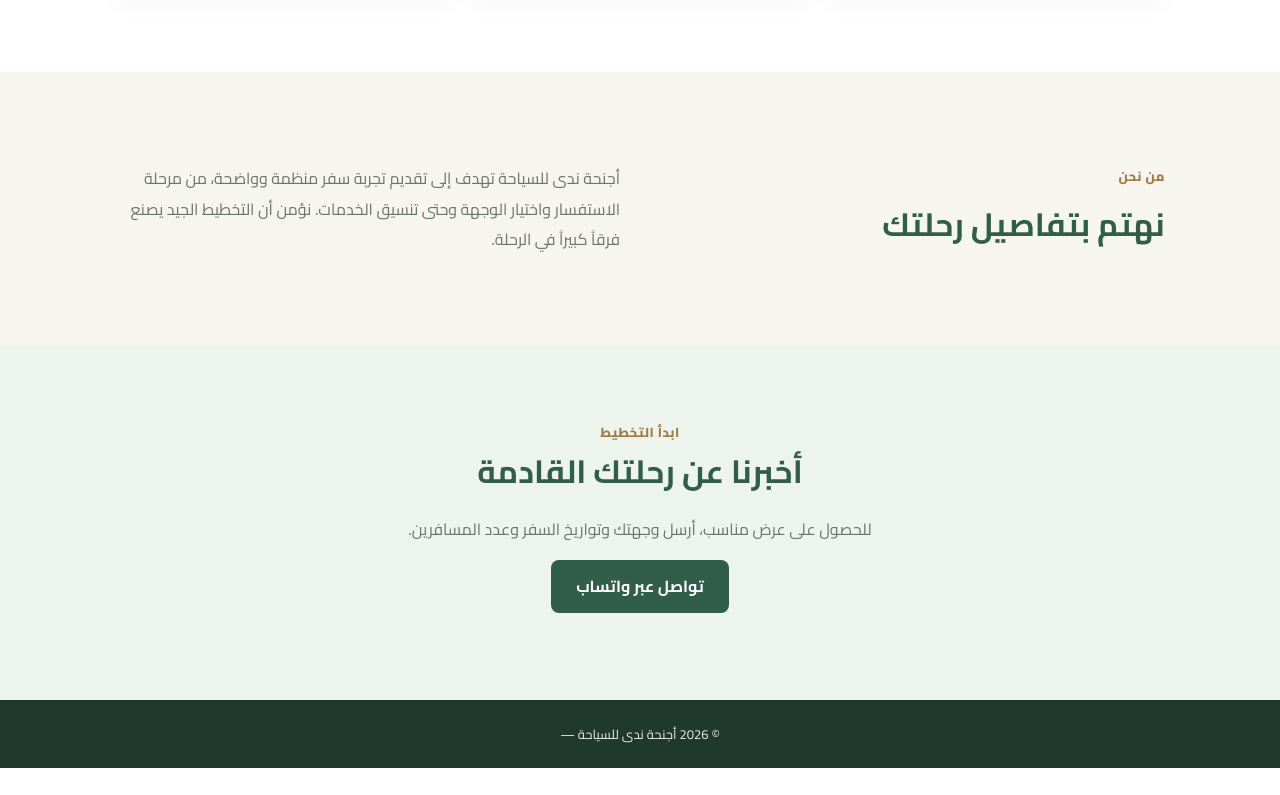
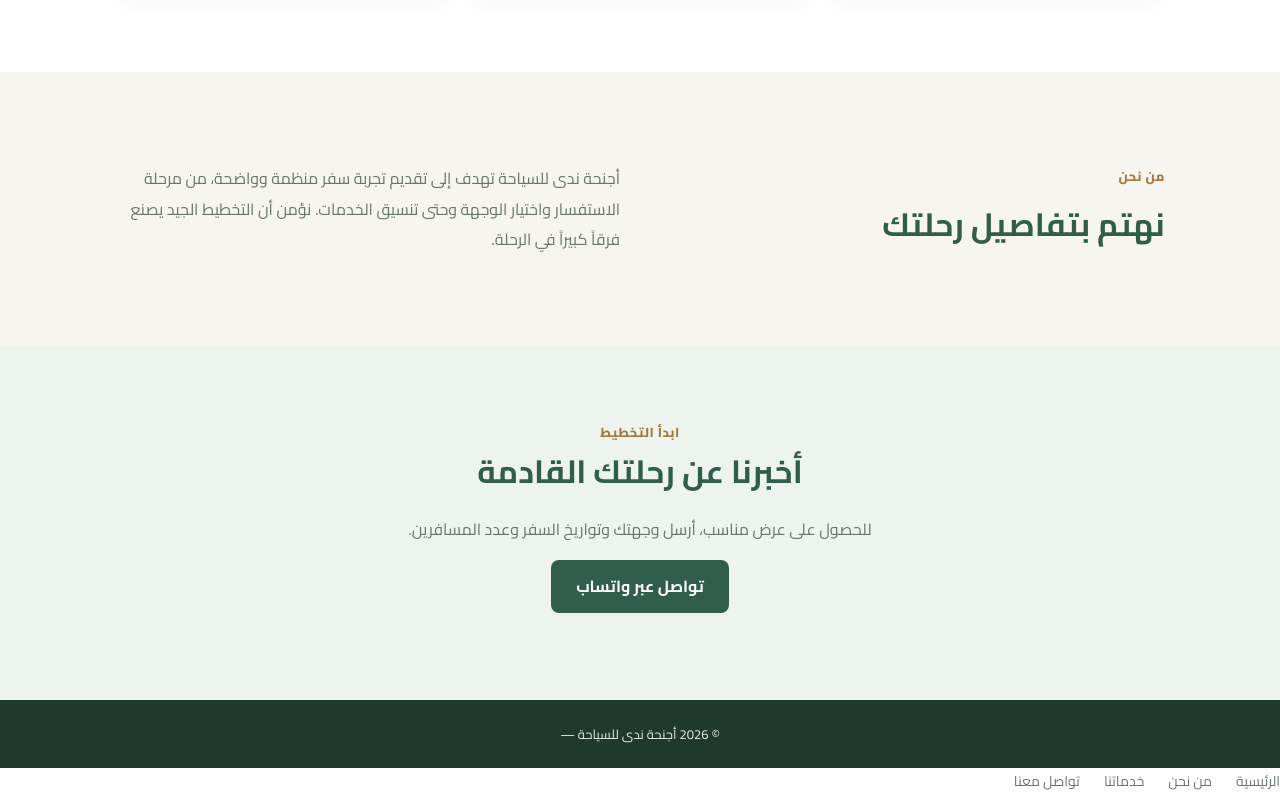
Before and after one commit to ndonaaando-bit/tourism-business, a plain HTML site: page index.html in a window 1280 px wide. Shown: the part 1087-1882 px from the top of the page. Before the commit the page ends 1855 px from the top, so only its background shows below. Drawn offline with Linux system fonts and the light colour scheme.

Commit message:
Update index.html
update

```diff
--- a/index.html
+++ b/index.html
@@ -6,3 +6,9 @@
 <section id="services" class="section"><p class="eyebrow">خدماتنا</p><h2>كل ما تحتاجه لرحلة مريحة</h2><div class="grid"><article class="card"><div class="icon">✈</div><h3>برامج سياحية</h3><p>تنسيق برامج يومية وزيارات لأبرز الوجهات حسب مدة الرحلة واهتمامات المسافرين.</p></article><article class="card"><div class="icon">⌂</div><h3>حجوزات الإقامة</h3><p>المساعدة في اختيار الفنادق والمنتجعات المناسبة لمستوى الإقامة والميزانية.</p></article><article class="card"><div class="icon">➜</div><h3>التنقل والجولات</h3><p>تنسيق خدمات النقل والجولات السياحية لتكون تفاصيل الرحلة أكثر سهولة.</p></article></div></section>
 <section id="about" class="section tint split"><div><p class="eyebrow">من نحن</p><h2>نهتم بتفاصيل رحلتك</h2></div><p>أجنحة ندى للسياحة تهدف إلى تقديم تجربة سفر منظمة وواضحة، من مرحلة الاستفسار واختيار الوجهة وحتى تنسيق الخدمات. نؤمن أن التخطيط الجيد يصنع فرقاً كبيراً في الرحلة.</p></section>
 <section id="contact" class="section contact"><p class="eyebrow">ابدأ التخطيط</p><h2>أخبرنا عن رحلتك القادمة</h2><p>للحصول على عرض مناسب، أرسل وجهتك وتواريخ السفر وعدد المسافرين.</p><a class="btn" href="https://wa.me/+968 9065 8862" target="_blank" rel="noopener">تواصل عبر واتساب</a><small> </small></section></main><footer>© 2026 أجنحة ندى للسياحة — </footer></body></html>
+<nav>
+  <a href="index.html">الرئيسية</a>
+  <a href="about.html">من نحن</a>
+  <a href="services.html">خدماتنا</a>
+  <a href="contact.html">تواصل معنا</a>
+</nav>
```
